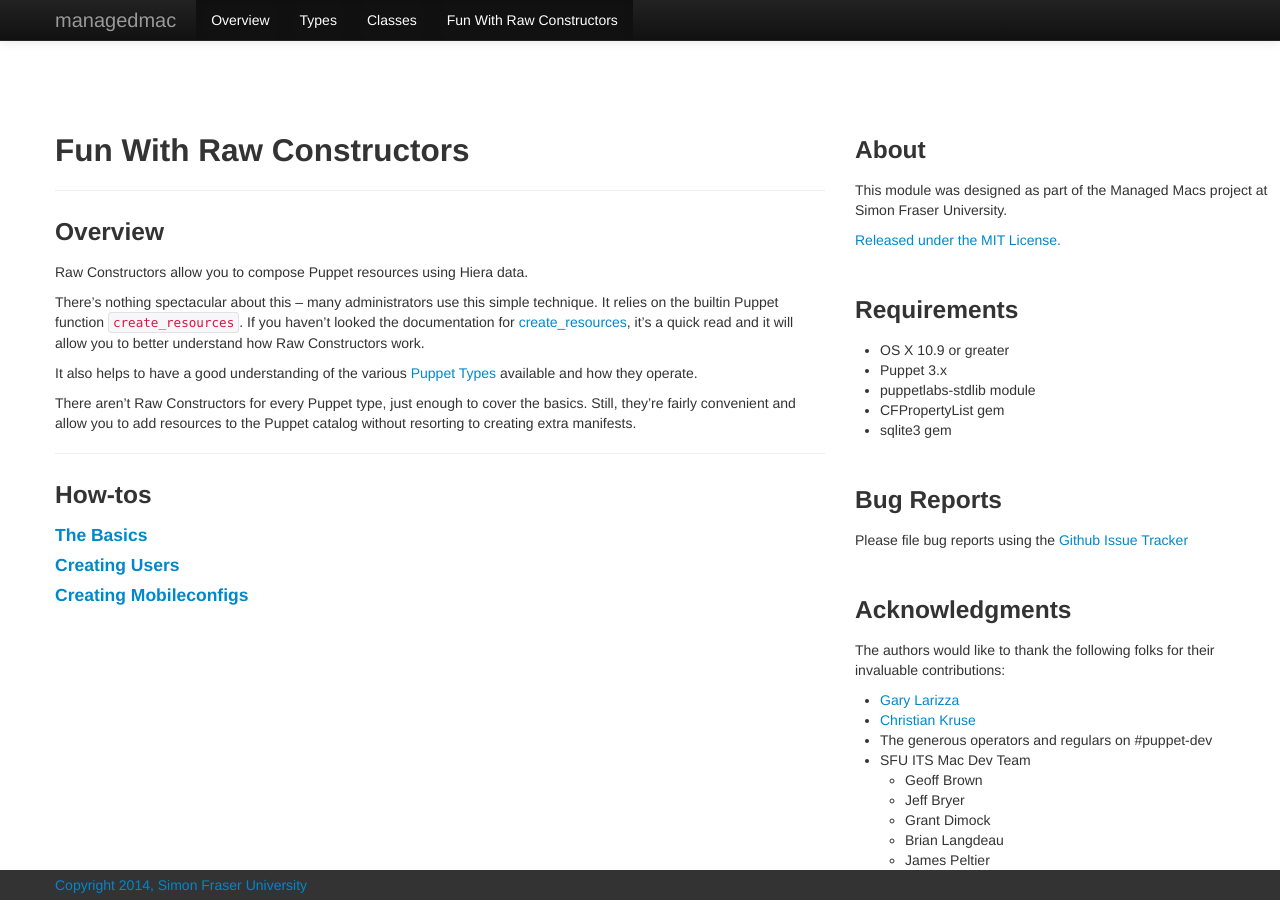
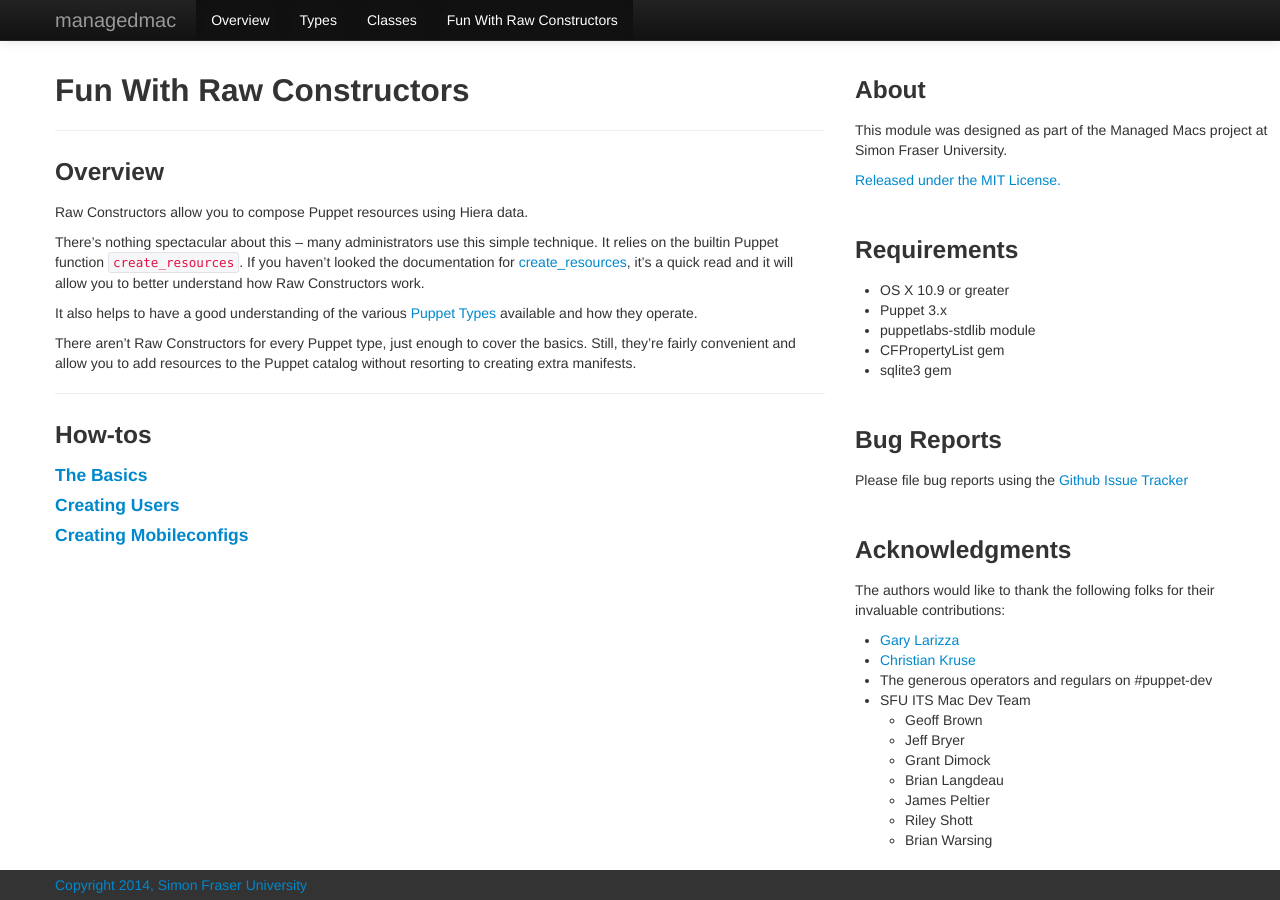
Before and after one commit to dayglojesus/managedmac, a Jekyll site: the page built from raw_constructor_fun/index.md, in a window 1280 px wide. Built offline with Jekyll 4.4.1, drawn with Linux system fonts in a browser that asks for light colours; nearby versions of some CDN libraries; library files that are not in the unit come from our copies; Markdown is read by kramdown in place of the engine named in the settings.

Commit message:
why was this even here?

```diff
--- a/_includes/header.html
+++ b/_includes/header.html
@@ -9,11 +9,6 @@
     <link rel="stylesheet" type="text/css" href="{{ site.baseurl }}/css/bootstrap.min.css"/>
     <link rel="stylesheet" type="text/css" href="{{ site.baseurl }}/css/pygments.css"/>
     <link rel="stylesheet" type="text/css" href="{{ site.baseurl }}/css/custom.css"/>
-    <style>
-      body {
-        padding-top: 60px;
-      }
-    </style>
     <link href="{{ site.baseurl }}/css/bootstrap-responsive.min.css" rel="stylesheet">
 
     <script type="text/javascript" src="{{ site.baseurl }}/js/jquery.js"></script>
```
